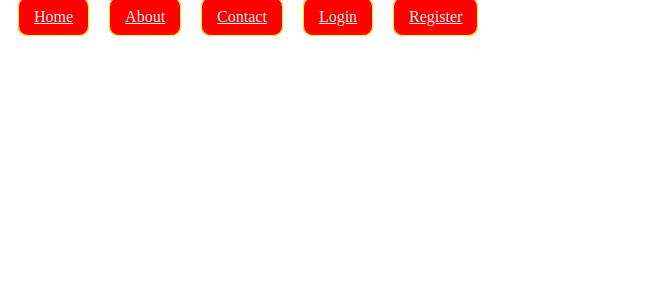
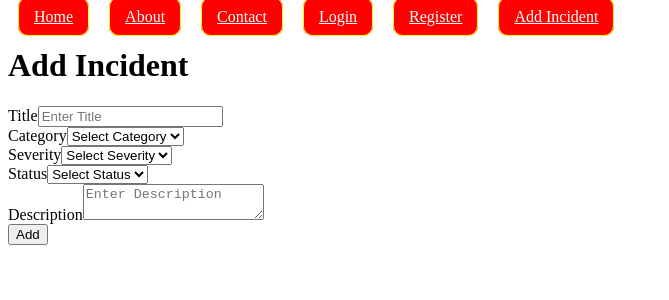
Before and after one commit to techclass-of-education/cdac-web-tech-oct-2026, a React (Vite) app in the folder react-projects/incident-app/: page /add in a window 1280 px wide. Shown: the top 300 px of the page, without its empty margins (0-669 px from the left). Built offline with nearby package versions, Linux system fonts and the light colour scheme.

Commit message:
Add incident'

```diff
--- a/react-projects/incident-app/src/layout/Navbar.jsx
+++ b/react-projects/incident-app/src/layout/Navbar.jsx
@@ -21,5 +21,6 @@ return(<>
         <Link to="/contact" className="menu-item">Contact</Link>
         <Link to="/login" className="menu-item">Login</Link>
         <Link to="/register" className="menu-item">Register</Link>
+        <Link to="/add" className="menu-item">Add Incident</Link>
     </>)
 }
--- a/react-projects/incident-app/src/main.jsx
+++ b/react-projects/incident-app/src/main.jsx
@@ -8,6 +8,9 @@ import { Contact } from './pages/Contact.jsx'
 import {Register} from "./pages/Register.jsx"
 import { Navbar } from './layout/Navbar.jsx'
 import { About } from './pages/About.jsx'
+import {AddIncident} from "./pages/AddIncident.jsx"
+import { IncidentsList } from './pages/IncidentsList.jsx'
+import { IncidentDetails } from './pages/IncidentDetails.jsx'
 
 createRoot(document.getElementById('root')).render(
   <StrictMode>
@@ -23,6 +26,12 @@ createRoot(document.getElementById('root')).render(
           <Route path="/login" element={<Login/>}/>
 
           <Route path="/register" element={<Register/>}/>
+
+          <Route path="/add" element={<AddIncident/>}/>
+
+          <Route path="/list" element={<IncidentsList/>}/>
+
+          <Route path="/details" element={<IncidentDetails/>}/>
       </Routes>
     </BrowserRouter>
   </StrictMode>,
--- /dev/null
+++ b/react-projects/incident-app/src/pages/AddIncident.jsx
@@ -0,0 +1,109 @@
+import { useState } from "react";
+import { useNavigate } from "react-router-dom";
+
+export function AddIncident() {
+   const [title,setTitle]=useState("")
+   const [category,setCategory]=useState("")
+   const [severity,setSeverity]=useState("")
+   const [status,setStatus]=useState("")
+   const [description,setDesciption]=useState("")
+   const [formValues,setFormValues]=useState({})
+    const navigate=useNavigate()
+
+   function handleSubmit(event)
+   {
+        event.preventDefault()
+        //axios to send form data on server
+        new Promise(function(resolve,reject){
+ setFormValues({
+            _id:"#INC"+Date.now(),
+            user:"user001",
+            title,
+            category,
+            status,
+            severity,
+            description,
+            createdAt:Date.now(),
+            updatedAt:Date.now()
+        })
+        resolve()
+        }).then(function()
+    {
+    console.log(formValues)
+            // alert("Incident Saved")
+            // navigate("/list",{state:formValues})
+    })
+
+
+
+   }
+
+
+  return (
+    <div>
+      <form onSubmit={handleSubmit}>
+        <h1>Add Incident</h1>
+            {formValues.user}
+        <div>
+          <label htmlFor="title">Title</label>
+          <input value={title} onChange={function(event){
+            setTitle(event.target.value)
+          }}
+          placeholder="Enter Title" id="title" />
+        </div>
+
+        <div>
+          <label htmlFor="categoary">Category</label>
+          <select id="category"
+          value={category} onChange={function(event){
+            setCategory(event.target.value)
+          }}
+          >
+            <option value>Select Category</option>
+            <option value="phising">Phising</option>
+            <option value="malware">Malware</option>
+            <option value="db_error">DB Error</option>
+            <option value="server_error">Server Error</option>
+          </select>
+        </div>
+        <div>
+          <label htmlFor="severity">Severity</label>
+          <select id="severity"
+           value={severity} onChange={function(event){
+            setSeverity(event.target.value)
+          }}
+          >
+            <option value>Select Severity</option>
+            <option value="high">High</option>
+            <option value="critical">Critical</option>
+            <option value="medium">Medium</option>
+            <option value="low">Low</option>
+          </select>
+        </div>
+        <div>
+          <label htmlFor="status">Status</label>
+          <select id="status"
+           value={status} onChange={function(event){
+            setStatus(event.target.value)
+          }}
+          >
+            <option value>Select Status</option>
+            <option value="open">Open</option>
+            <option value="investigating">Investigating</option>
+            <option value="resolved">Resolved</option>
+          </select>
+        </div>
+        <div>
+          <label htmlFor="description">Description</label>
+          <textarea
+           value={description} onChange={function(event){
+            setDesciption(event.target.value)
+          }}
+          id="description" placeholder="Enter Description"></textarea>
+        </div>
+
+        <button>Add</button>
+      </form>
+    </div>
+  );
+}
--- /dev/null
+++ b/react-projects/incident-app/src/pages/IncidentDetails.jsx
@@ -0,0 +1,7 @@
+export function IncidentDetails()
+{
+    return(<>
+    <h1>Incident</h1>
+
+    </>)
+}
--- /dev/null
+++ b/react-projects/incident-app/src/pages/IncidentsList.jsx
@@ -0,0 +1,11 @@
+import { useLocation } from "react-router-dom"
+
+export function IncidentsList()
+{
+    const formValues=useLocation()
+    console.log(formValues)
+    return(<>
+    <h1>List</h1>
+
+    </>)
+}
```
